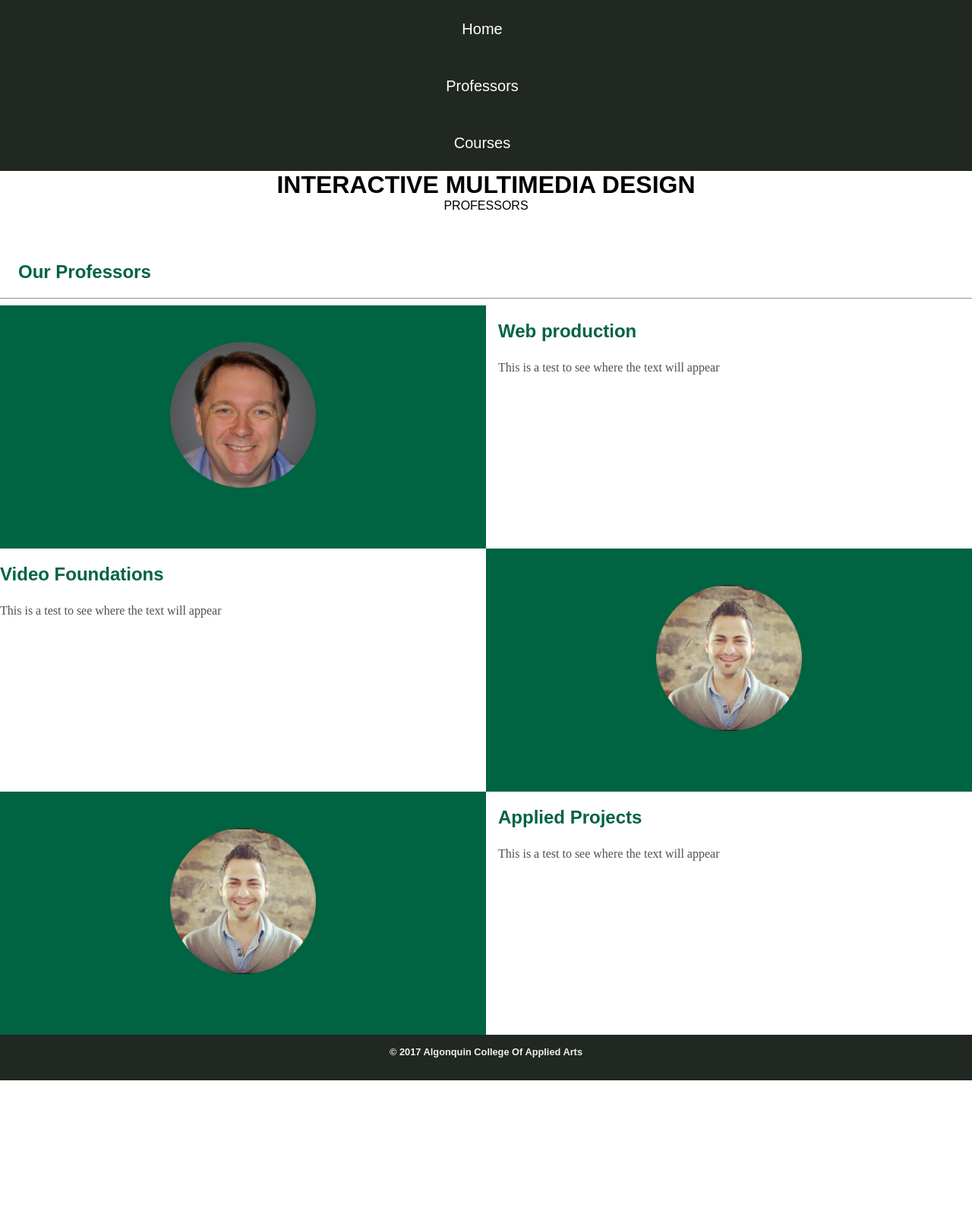
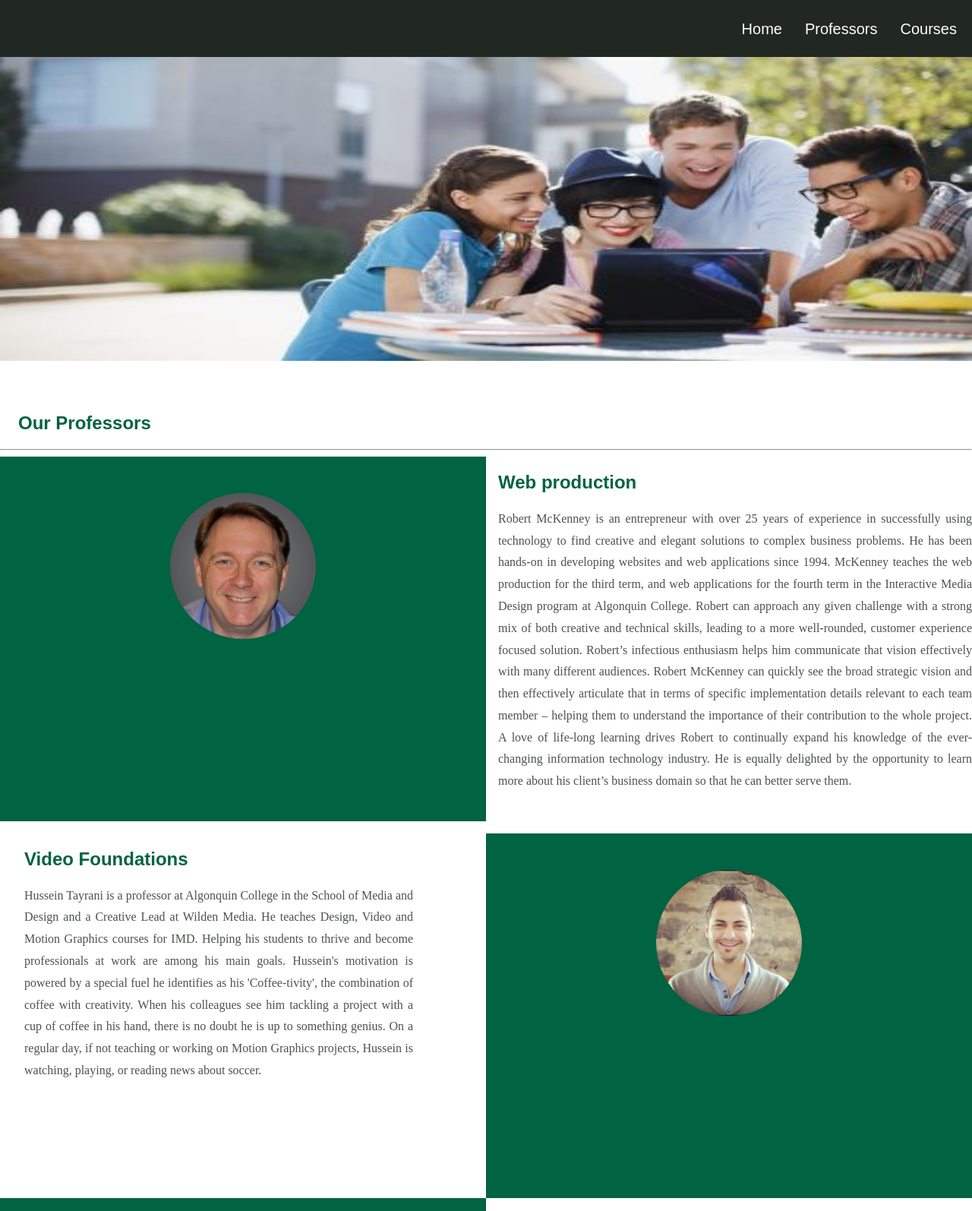
Before and after one commit to MTM6330-F17/FinalProject--Team01, a plain HTML site: page professors.html in a window 1280 px wide. Shown: the top 1594 px of the page at 76% size. Before the commit the page ends 1422 px from the top, so only its background shows below. Drawn offline with nearby package versions, Linux system fonts and the light colour scheme.

Commit message:
Finalized homepage and professors page

```diff
--- a/professors.html
+++ b/professors.html
@@ -17,7 +17,7 @@
 <body>
   <header>
     <!--MY MAIN NAVIGATIONS-->
-    <nav class="navbar">
+    <nav class="navbar clearfix">
       <a href="menu.html" class="hammenu" id="hammenu"><span class="fa fa-2x fa-bars"></span></a>
       <ul>
         <li><a class="menu-item" href="index.html">Home</a></li>
@@ -26,8 +26,7 @@
       </ul>
     </nav>
     <div class="hero-image" id="HOME">
-      <h1>Interactive Multimedia Design</h1>
-      <span>Professors</span>
+      <img src="images/4.jpg" alt="">
     </div>
   </header>
   <article>
@@ -41,12 +40,15 @@
       <div class="row">
         <div class="col-md-6 col-sm-6 col-12">
           <div class="image-wrapper first"><img class="circlebox" src="images/rlm-headshot.png" alt=""></div>
-
           <h2>Web production</h2>
 
           <!--Put paragraph in a div for proffs-->
-<p>This is a test to see where the text will appear</p>
-</div>
+          <p class="professor-text clearfix">Robert McKenney is an entrepreneur with over 25 years of experience in successfully using technology to find creative and elegant solutions to complex business problems. He has been hands-on in developing websites and web applications since
+            1994. McKenney teaches the web production for the third term, and web applications for the fourth term in the Interactive Media Design program at Algonquin College. Robert can approach any given challenge with a strong mix of both creative
+            and technical skills, leading to a more well-rounded, customer experience focused solution. Robert’s infectious enthusiasm helps him communicate that vision effectively with many different audiences. Robert McKenney can quickly see the broad
+            strategic vision and then effectively articulate that in terms of specific implementation details relevant to each team member – helping them to understand the importance of their contribution to the whole project. A love of life-long learning
+            drives Robert to continually expand his knowledge of the ever-changing information technology industry. He is equally delighted by the opportunity to learn more about his client’s business domain so that he can better serve them.
+          </p>
         </div>
       </div>
     </section>
@@ -56,10 +58,13 @@
           <div class="image-wrapper second">
             <img class="circlebox" src="images/huss.jpg" alt="">
           </div>
+          <div class="textbox">
             <h2>Video Foundations</h2>
-
+            <p>Hussein Tayrani is a professor at Algonquin College in the School of Media and Design and a Creative Lead at Wilden Media. He teaches Design, Video and Motion Graphics courses for IMD. Helping his students to thrive and become professionals
+              at work are among his main goals. Hussein's motivation is powered by a special fuel he identifies as his 'Coffee-tivity', the combination of coffee with creativity. When his colleagues see him tackling a project with a cup of coffee in his
+              hand, there is no doubt he is up to something genius. On a regular day, if not teaching or working on Motion Graphics projects, Hussein is watching, playing, or reading news about soccer.</p>
+          </div>
           <!--Put paragraph in a div for proffs-->
-<p>This is a test to see where the text will appear</p>
         </div>
       </div>
     </section>
@@ -68,11 +73,14 @@
       <div class="row">
         <div class="col-md-6 col-sm-6 col-12">
           <!--<section class="applied clearfix">-->
-      <div class="image-wrapper third"><img class="circlebox" src="images/huss.jpg" alt=""></div>
+          <div class="image-wrapper third"><img class="circlebox" src="images/john.png" alt=""><h1>JOHN KOZODOJ</h1></div>
           <h2>Applied Projects</h2>
 
           <!--Put paragraph in a div for proffs-->
-<p>This is a test to see where the text will appear</p>
+          <p>John Kozodoj is one of the main professors for the Applied Projects course in the Interactive Media Design program at Algonquin College. He believes in letting students experiment with their creative abilities within the industry to give them
+            the overall experience of working in the field. Doing so, John also leads students with his expertise offering them beneficial advice to improve their current skills, and to gain new ones. His teaching techniques gives students the wisdom
+            on how to approach potential future clients in a professional manner, while implementing their own artistry in the employment field. Mr. Kozodoj makes students graduate the program feeling accomplished and ready to work in the area of media
+            and design. Having giving them constructive criticism through the process of completing the projects in the course, John’s students feel qualified to take on any future tasks accustomed to them.</p>
           <!--</section>-->
         </div>
       </div>
@@ -80,5 +88,7 @@
   </article>
   <div class="topbtn" id="topbtn"><a href="#HOME"><span class="fa fa-2x fa-angle-up"></span></a></div>
 </body>
-<footer><h5>&copy; 2017 Algonquin College Of Applied Arts</h5></footer>
+<footer>
+  <h5>&copy; 2017 Algonquin College Of Applied Arts</h5></footer>
+
 </html>
--- a/scss/main.scss
+++ b/scss/main.scss
@@ -40,10 +40,10 @@ nav ul {
   padding: 0;
   margin: 0;
 }
-ul li{
+nav ul li{
   border-top: 2px;
 }
-li {
+nav li {
 margin-left: 10px;
 margin-right: 20px;
 }
@@ -103,6 +103,7 @@ section > p{
 h1,span {
   font-family: sans-serif;
   margin: 0;
+  color: white;
 }
 h2,h3,h4 {
   color: #006341;
@@ -166,16 +167,20 @@ a{
     display: table;
 }
 .ourprogram {
-  width: 25em;
-  height: 25em;
+  width: 24em;
+  height: 24em;
   border-radius: 50%;
+  margin-right: 8em;
   float: right;
+  overflow: hidden;
   margin-left: 50px;
   margin-bottom: 40px;
   display: none; /*which will be block
   in the desktop version*/
 }
-
+.fa-chevron-down {
+  display: block;
+}
 .accordion-title{
   background-color: #006341;
   color: #F0F0F0;
@@ -210,7 +215,7 @@ footer {
 }
 .image-wrapper {
   width: 100%;
-  height: 20em;
+  height: 30em;
   background-color: #006341;
   margin: 0;
   padding: 0;
@@ -242,6 +247,9 @@ footer {
   z-index: -1;
   margin: 0;
 }
+.applinfo-image {
+  display: none;
+}
  /*ENDING COLN FOR MIN WIDTH FOR MOBILE*/
 
  /*Michael's work*/
@@ -256,8 +264,12 @@ html {
       display: none;
   }
 nav ul {
-  width: 100%;
+width: auto;
+float: right;
 display: inline-block;
+}
+nav ul li {
+  float: left;
 }
 nav a.show {
     display: inline-block;
@@ -272,7 +284,18 @@ nav a.show {
   background-size: contain;
   overflow: hidden;
 }
+.accordion-content {
+  display: block ;
+}
+.fa-chevron-down {
+  display: none !important;
+}
 /*PROFESSORS PAGE*/
+/*.professor-text {
+float: right;
+width: 45%;
+margin-right: 3em;
+}*/
 .image-wrapper {
   width: 50%;
   float:left
@@ -280,11 +303,24 @@ nav a.show {
 .second {
   float:right;
 }
-}
 .first,.third {
   margin-right: 1em;
 }
 .third {
   padding: 0;
+  margin-right: 2em;
   border: 0;
 }
+.applinfo-image {
+  display:  block;
+  width: 30%;
+  height: 40em;
+  margin-left: 2em;
+  float: right;
+}
+
+.textbox {
+  width: 40%;
+  padding-left: 2em;
+}
+}
```
Also changed, not shown: courses.html (+4 -3 lines), index.html (+4 -1 lines), css/main.css, css/min/main.css, images/john.png (added), 3 other files. Lines whose indentation alone changed are shown as unchanged.
